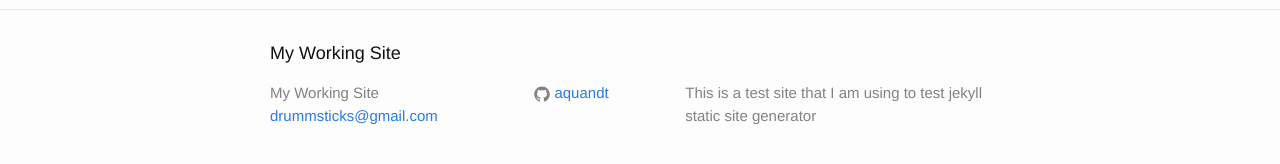
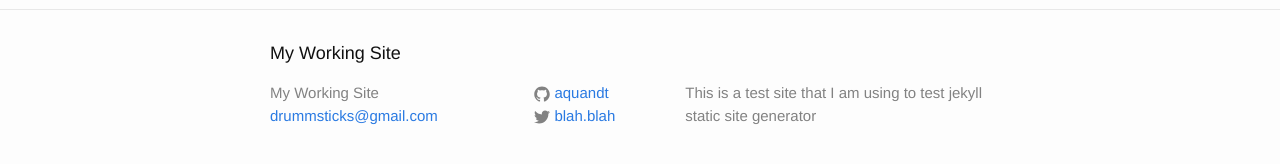
Before and after one commit to aquandt/aquandt.github.io, a Jekyll site: the page built from index.html, in a window 1280 px wide. Shown: the part 377-541 px from the top of the page. Built offline with Jekyll 4.4.1, drawn with Linux system fonts in a browser that asks for light colours.

Commit message:
Update _config.yml

```diff
--- a/_config.yml
+++ b/_config.yml
@@ -12,7 +12,7 @@ description: > # this means to ignore newlines until "baseurl:"
   This is a test site that I am using to test jekyll static site generator
 baseurl: "" # the subpath of your site, e.g. /blog
 url: "http://aquandt.github.io/" # the base hostname & protocol for your site
-twitter_username:
+twitter_username: "blah.blah"
 github_username:  aquandt
 
 # Build settings
```
